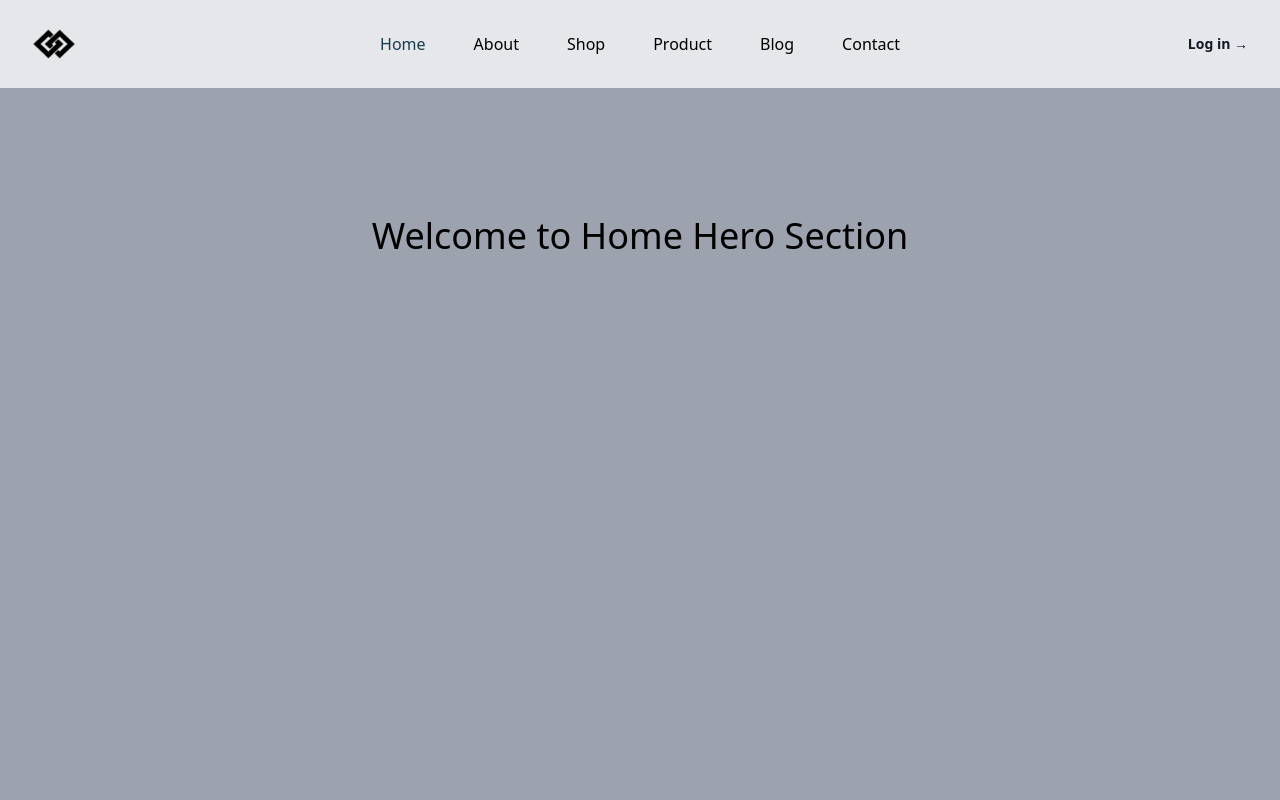
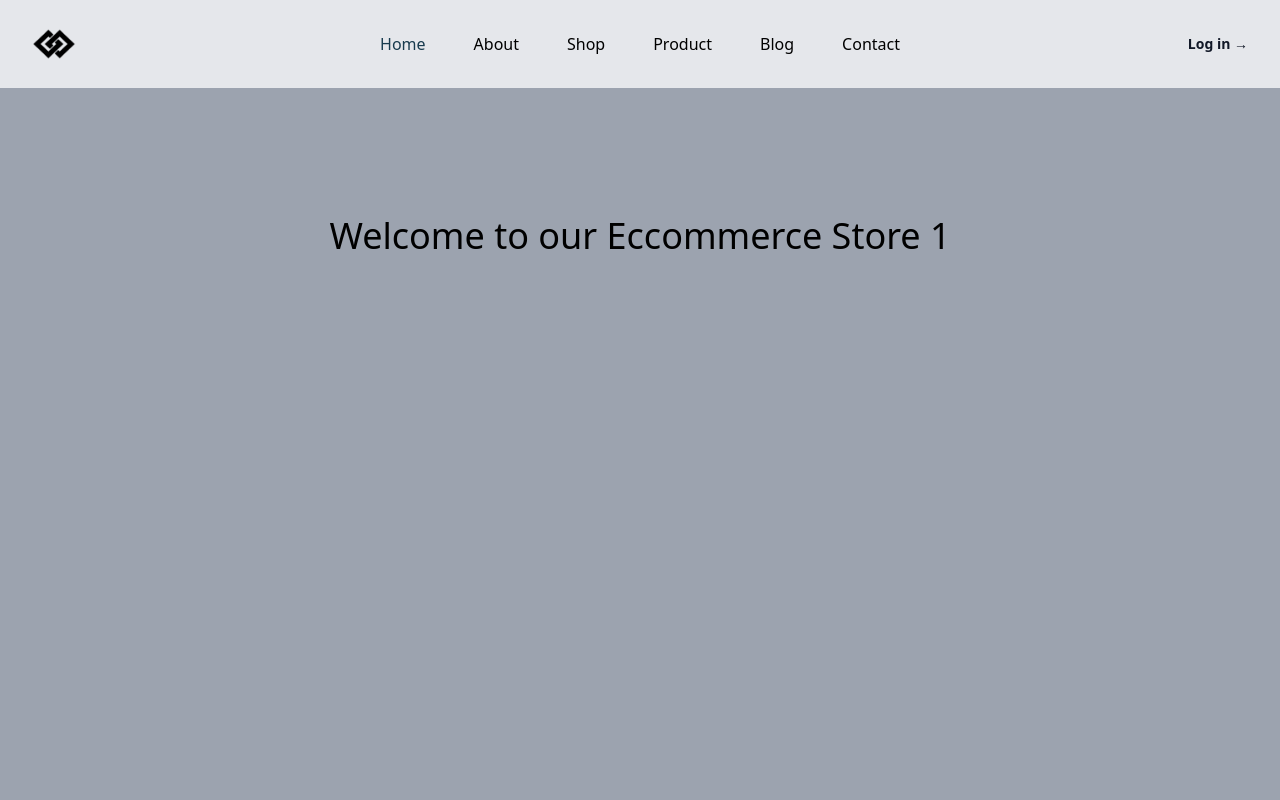
Before and after one commit to subhanrizwan/Ecommerce-Store1, a React (Vite) app: page / in a window 1280 px wide. Shown: the top 800 px of the page. Built offline with nearby package versions, Linux system fonts and the light colour scheme.

Commit message:
minor chnage

```diff
--- a/package.json
+++ b/package.json
@@ -36,6 +36,6 @@
     "globals": "^15.15.0",
     "postcss": "^8.5.3",
     "tailwindcss": "^3.4.17",
-    "vite": "^6.3.5"
+    "vite": "^7.0.0"
   }
 }
--- a/src/pages/home.jsx
+++ b/src/pages/home.jsx
@@ -5,7 +5,7 @@ const Home = () => {
   //   name : 'Welcome to Home Hero Section',
   //  };
   return (
-    <Herosection Home={{name : 'Welcome to Home Hero Section'}} />
+    <Herosection Home={{name : 'Welcome to our Eccommerce Store 1'}} />
   );
 };
 
```
Also changed, not shown: 1 other file (tests, documents, lock files or other folders).
